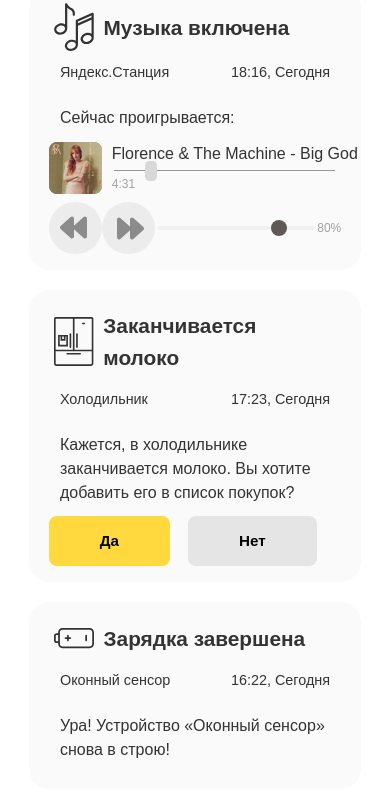
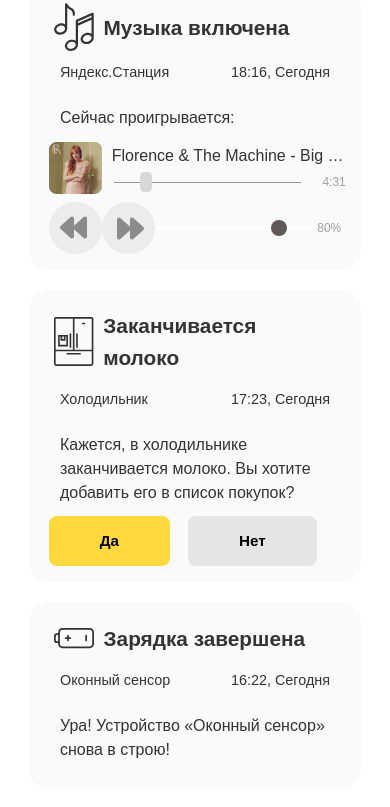
Before and after one commit to Sabrielle/SHRI-task-1, a plain HTML site: page index.html in a window 390 px wide. Shown: the part 1601-2408 px from the top of the page. Drawn offline with Linux system fonts and the light colour scheme.

Commit message:
music fix

```diff
--- a/css/style.css
+++ b/css/style.css
@@ -390,14 +390,19 @@ h1 {
 .track {
   background: #979797;
   height: 1px;
-  width: 90%;
+  width: 80%;
 }
 
 .volume {
-  background: rgba(216,216,216,0.30);
+  background: rgba(216,216,216,0.30)7
   border-radius: 2px;
   height: 4px;
   width: 60%;
+}
+
+input[type=range]:focus {
+    outline: none;
+    border: none;
 }
 
 .track::-webkit-slider-thumb {
@@ -499,7 +504,7 @@ h1 {
   }
 
   .track-title {
-    max-width: 350px;
+    max-width: 234px;
     white-space: nowrap;
     overflow: hidden;
     margin: 0;
@@ -521,6 +526,10 @@ h1 {
     position: absolute;
     display: block;
     right: 20px;
+  }
+
+  .track {
+    width: 90%;
   }
 
   .controls {
```
